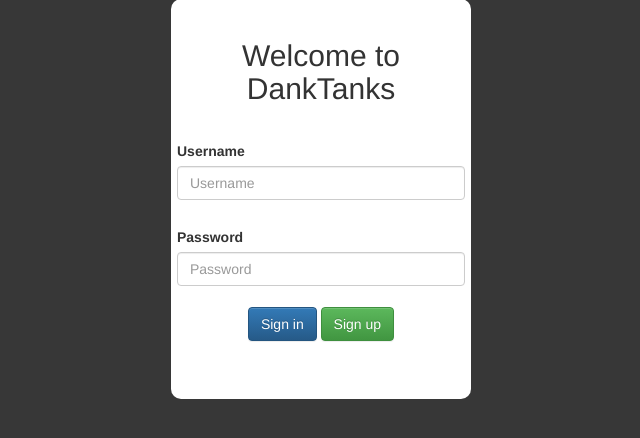
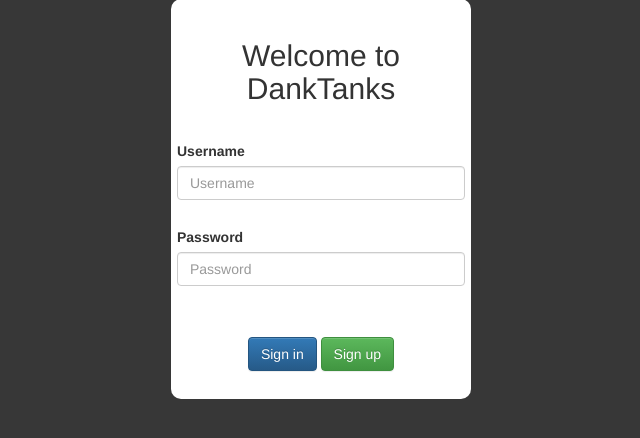
Before and after one commit to soe43/CoolerMathGames, a Flask app: page / in a window 1280 px wide. Shown: the part 201-639 px from the top of the page, without its empty margins (319-959 px from the left). Run offline with Flask 2, Linux system fonts and the light colour scheme; parts of the project's set-up code (start-up, migrations or seed data) failed here and were passed over; some libraries are stand-ins or nearby versions.

Commit message:
stylesheet updated

```diff
--- a/CoolerMathGames/static/stylesheet.css
+++ b/CoolerMathGames/static/stylesheet.css
@@ -52,3 +52,7 @@ body {
 .buttons {
     text-align: center;
 }
+
+.btn{
+    margin-top:10%;
+}
```
